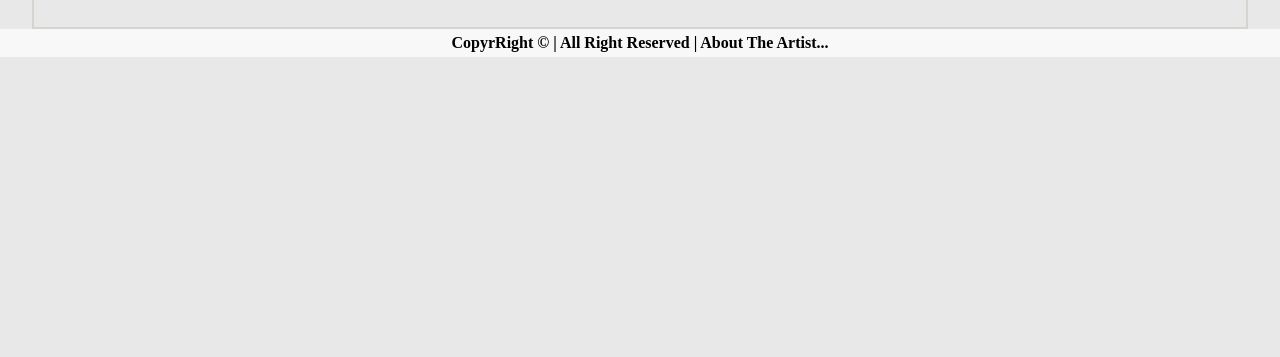
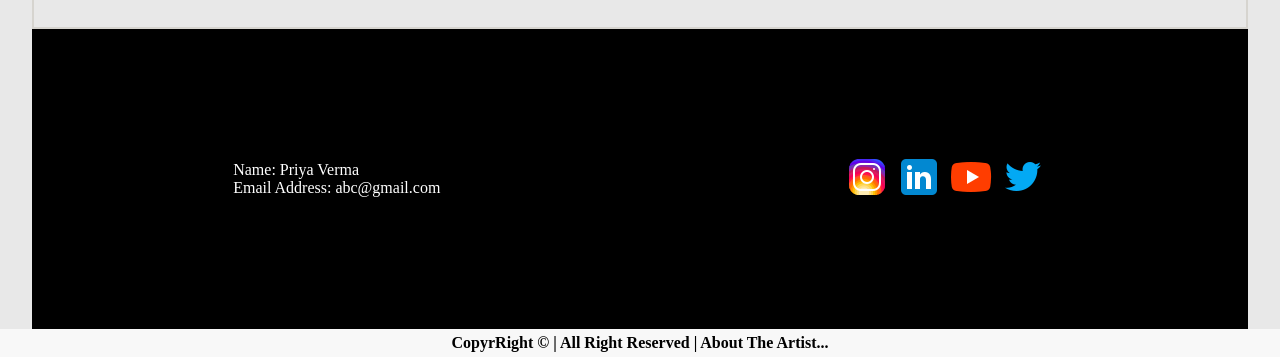
Before and after one commit to Pseudo-iitian/ArtWebsite, a plain HTML site: page index.html in a window 1280 px wide. Shown: the part 1761-2118 px from the top of the page. Before the commit the page ends 1818 px from the top, so only its background shows below. Drawn offline with nearby package versions, Linux system fonts and the light colour scheme; a web font is replaced by a local one.

Commit message:
done with some images, and styles

```diff
--- a/index.html
+++ b/index.html
@@ -103,13 +103,23 @@
       </div>
 
       <!-- for previewing the images -->
-      <div id="preview"></div>
 
 
       <div class="contactUs">
-
+        <div class="myDetail">
+          <p>Name: Priya Verma</p>
+          <p>Email Address: abc@gmail.com</p>
+        </div>
+        <div class="social">
+          <a href=""><img src="assets/insta.png" alt=""></a>
+          <a href=""><img src="assets/linkedin.png" alt=""></a>
+          <a href=""><img src="assets/youtube.png" alt=""></a>
+          <a href=""><img src="assets/twitter.png" alt=""></a>
+        </div>
       </div>
     </main>
+
+    <div id="preview"></div>
 
     <footer class="foot">
       <div>
--- a/styles/style.css
+++ b/styles/style.css
@@ -291,3 +291,22 @@ a{
   max-height: 90%;
 }
 /* feature imgaes preview contianer ends here */
+
+
+/* contact us starts here  */
+
+.contactUs{
+  width: 100%;
+  height: 300px;
+  background-color: black;
+  display: flex;
+  justify-content: space-around;
+  align-items: center;
+}
+
+.myDetail{
+  color: white;
+  /* font-weight: 600; */
+}
+
+/* contact us ends here */
```
Also changed, not shown: assets/insta.png (added), assets/linkedin.png (added), assets/twitter.png (added), assets/youtube.png (added).
